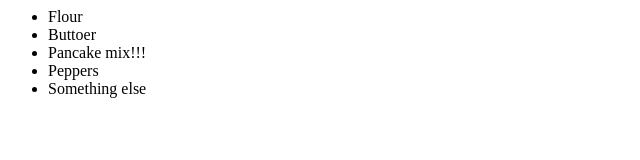
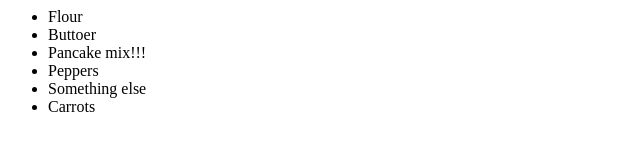
Before and after one commit to aernst/grocerylist, a plain HTML site: page index.html in a window 1280 px wide. Shown: the full height of the page, 0-640 px from the left. Drawn offline with Linux system fonts and the light colour scheme.

Commit message:
added carrots to the list

```diff
--- a/index.html
+++ b/index.html
@@ -6,6 +6,7 @@
 		 	<li>Pancake mix!!!</li>
 		 	<li>Peppers</li>
 		 	<li>Something else</li>
+		 	<li>Carrots</li>
 		 </ul>
 	</BODY>
 </html>
```
